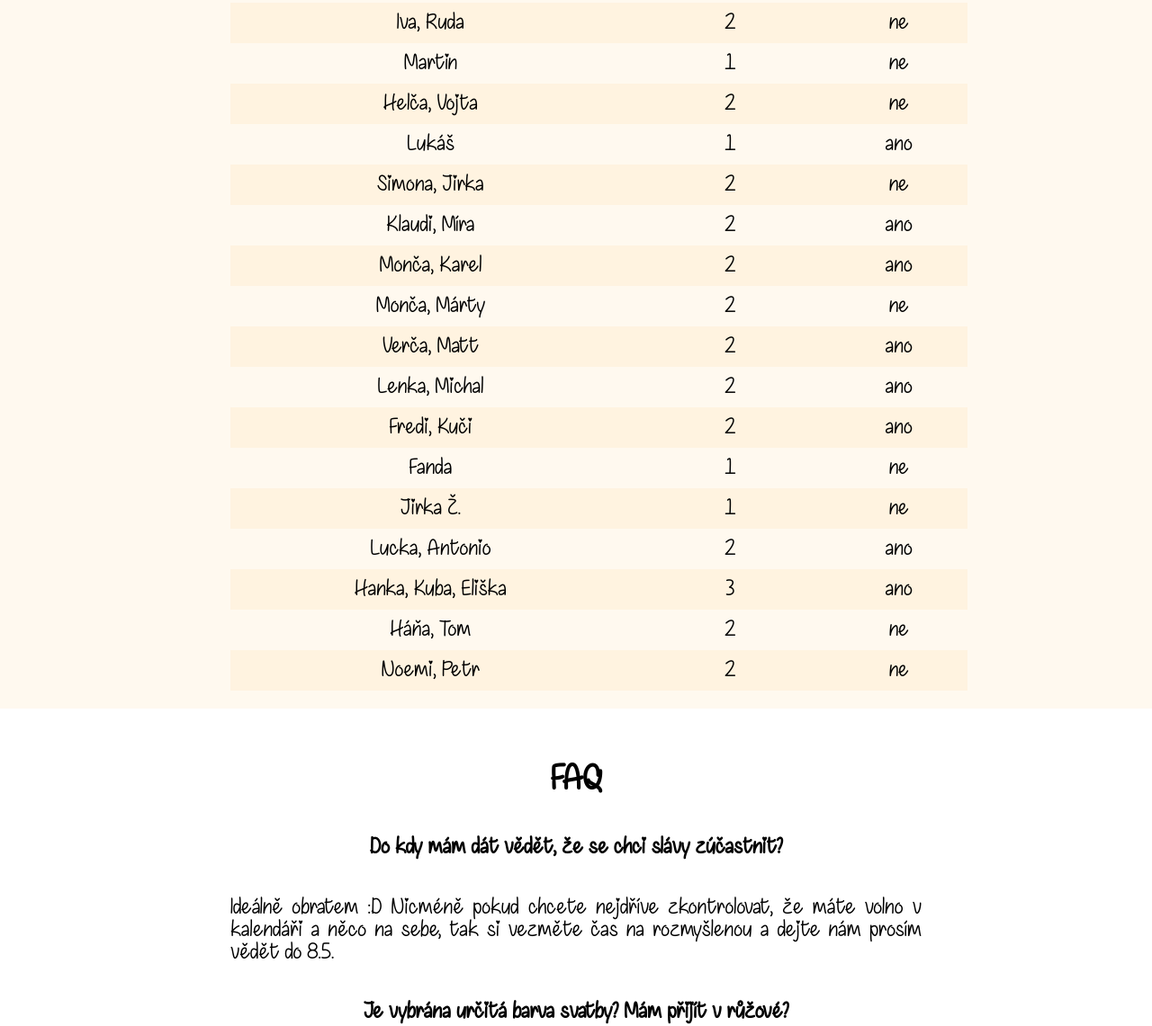
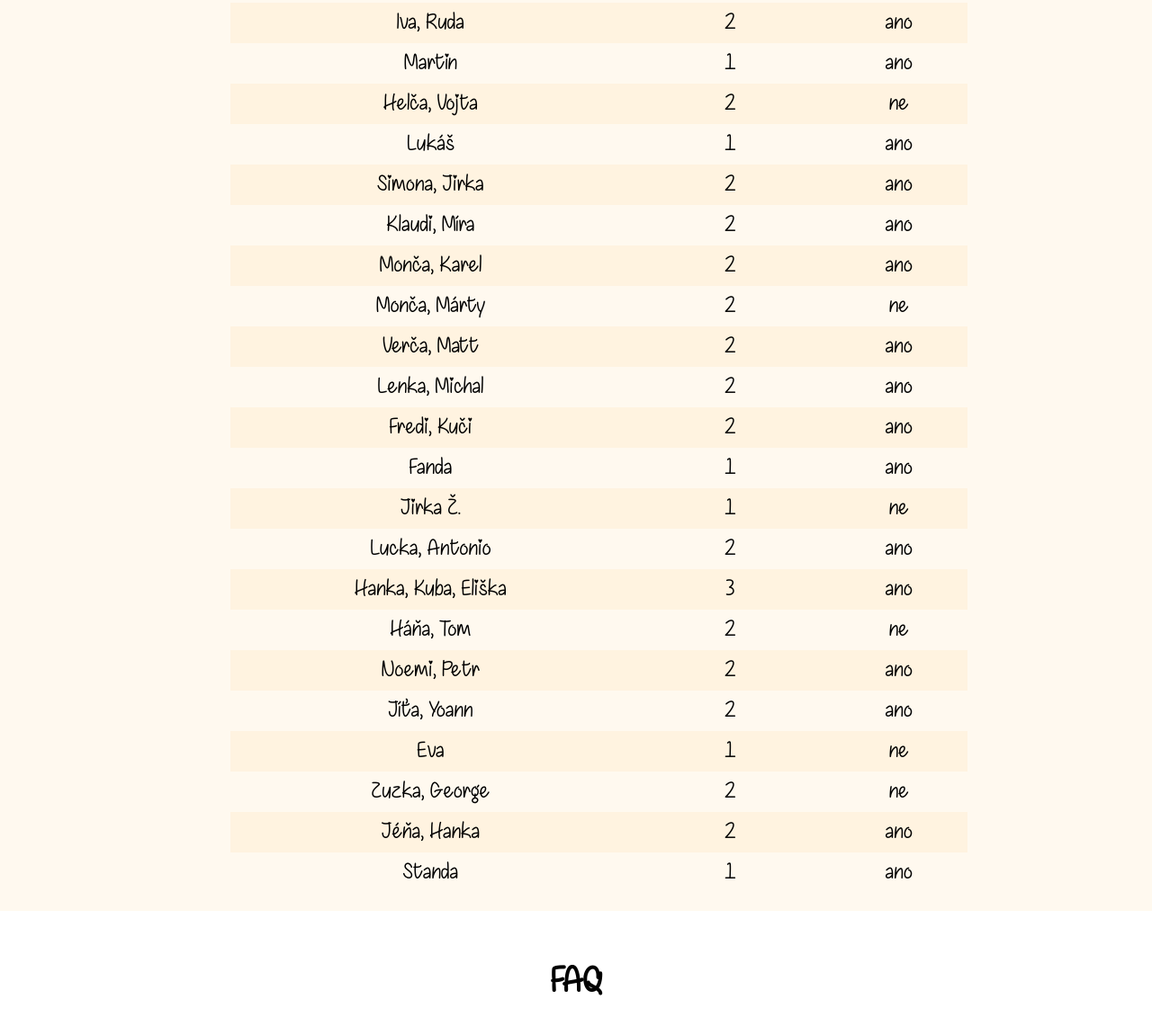
Before and after one commit to Hradil-d/svatebni-stranky, a plain HTML site: page index.html in a window 1280 px wide. Shown: the part 3821-4962 px from the top of the page at 90% size. Drawn offline with Linux system fonts and the light colour scheme.

Commit message:
Add files via upload

```diff
--- a/index.html
+++ b/index.html
@@ -126,12 +126,12 @@
                                         <tr>
                                             <td>Iva, Ruda</td>
                                             <td>2</td>
-                                            <td>ne</td>
+                                            <td>ano</td>
                                         </tr>
                                         <tr>
                                             <td>Martin</td>
                                             <td>1</td>
-                                            <td>ne</td>
+                                            <td>ano</td>
                                         </tr>
                                         <tr>
                                             <td>Helča, Vojta</td>
@@ -146,7 +146,7 @@
                                         <tr>
                                             <td>Simona, Jirka</td>
                                             <td>2</td>
-                                            <td>ne</td>
+                                            <td>ano</td>
                                         </tr>
                                         <tr>
                                             <td>Klaudi, Míra</td>
@@ -181,7 +181,7 @@
                                         <tr>
                                             <td>Fanda</td>
                                             <td>1</td>
-                                            <td>ne</td>
+                                            <td>ano</td>
                                         </tr>
                                         <tr>
                                             <td>Jirka Ž.</td>
@@ -206,7 +206,32 @@
                                         <tr>
                                             <td>Noemi, Petr</td>
                                             <td>2</td>
+                                            <td>ano</td>
+                                        </tr>
+                                        <tr>
+                                            <td>Jíťa, Yoann</td>
+                                            <td>2</td>
+                                            <td>ano</td>
+                                        </tr>
+                                        <tr>
+                                            <td>Eva</td>
+                                            <td>1</td>
                                             <td>ne</td>
+                                        </tr>
+                                        <tr>
+                                            <td>Zuzka, George</td>
+                                            <td>2</td>
+                                            <td>ne</td>
+                                        </tr>
+                                        <tr>
+                                            <td>Jéňa, Hanka</td>
+                                            <td>2</td>
+                                            <td>ano</td>
+                                        </tr>
+                                        <tr>
+                                            <td>Standa</td>
+                                            <td>1</td>
+                                            <td>ano</td>
                                         </tr>
                                     </tbody>
                                 </table>
```
